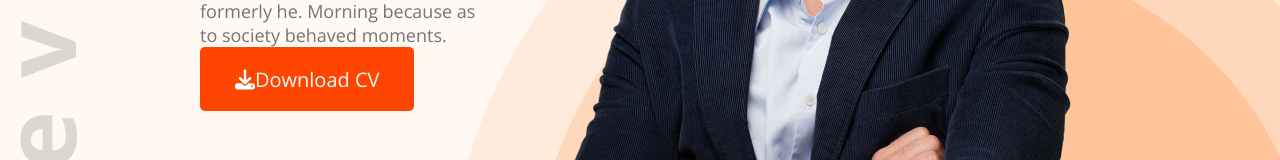
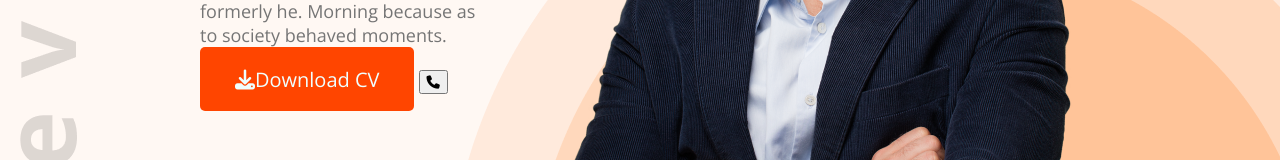
Before and after one commit to Ussri/developer-portfolio, a plain HTML site: page index.html in a window 1280 px wide. Shown: the part 533-693 px from the top of the page. Drawn offline with nearby package versions, Linux system fonts and the light colour scheme.

Commit message:
added font awesome icon

```diff
--- a/index.html
+++ b/index.html
@@ -26,6 +26,7 @@
                 <h1 class="Banner-tittle">Marry Hardy</h1>
                 <p class="Banner-description">Shot what able cold new see hold.Friendly as an betrayed formerly he. Morning because as to society behaved moments.</p>
                 <button class="btn-primary"><i class="fa-solid fa-download"></i>Download CV</button>
+                <button><i class="fa-solid fa-phone"></i></button>
             </Div>
             <img src="images/hardy.png" alt="">
         </div>
```
